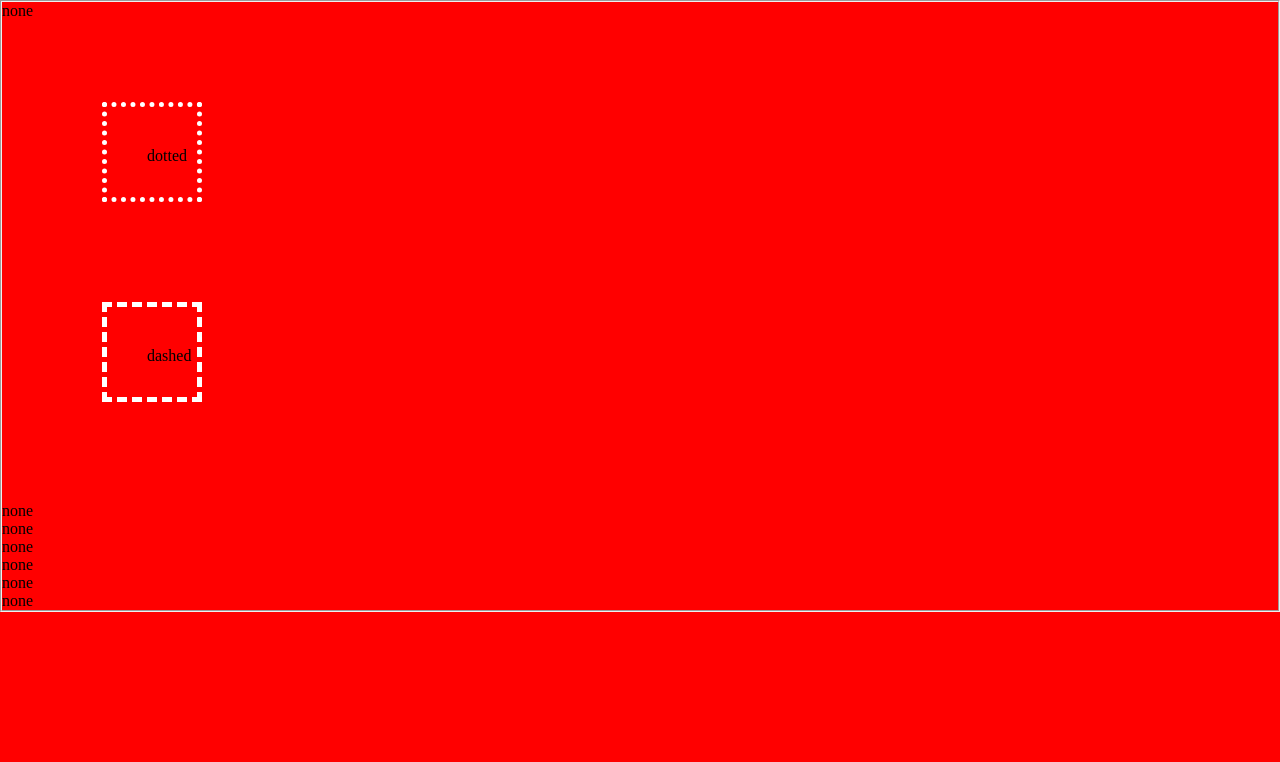
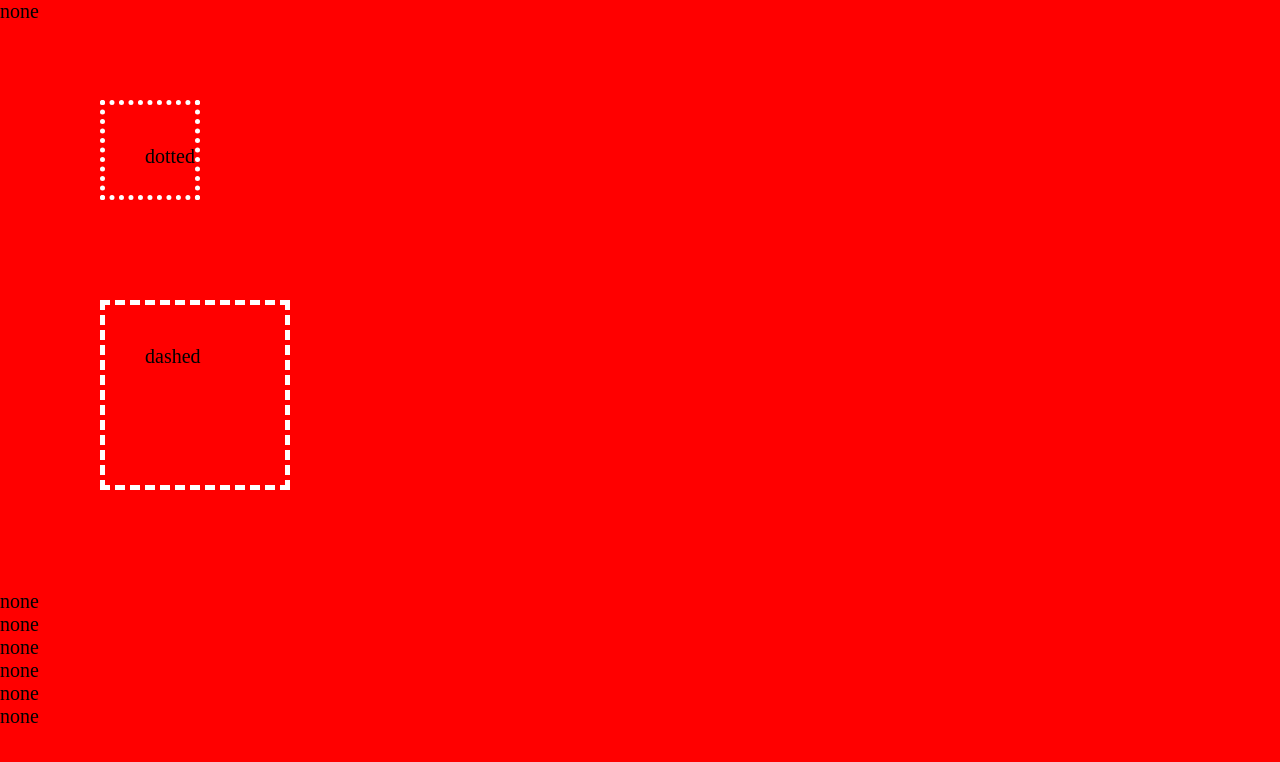
Before and after one commit to KazimAkyol/ekran-resmi_denemesi, a plain HTML site: page index.html in a window 1280 px wide. Drawn offline with Linux system fonts and the light colour scheme.

Commit message:
denayed2

```diff
--- a/index.html
+++ b/index.html
@@ -7,8 +7,6 @@
     <title>deneme_715</title>
   </head>
   <body>
-    <form action="">
-        <fieldset>
     <div class="box-1">none</div>
     <div class="box-2">dotted</div>
     <div class="box-3">dashed</div>
@@ -18,7 +16,5 @@
     <div class="box-7">none</div>
     <div class="box-8">none</div>
     <div class="box-9">none</div>
-    </fieldset>
-    </form>
   </body>
 </html>
--- a/style.css
+++ b/style.css
@@ -1,32 +1,32 @@
-*{
+* {
   margin: 0;
   padding: 0;
-    box-sizing: border-box;
+  font-size: 20px;
   background-color: red;
 }
 
-.box-1{
+.box-1 {
   padding: 0;
   height: 0;
   width: 0;
   border: none;
   margin: 0;
 }
-.box-2{
+.box-2 {
   padding: 40px;
   height: 100px;
   width: 100px;
-    border: 5px dotted;
+  border: 5px dotted #aaa;
   border-color: white;
   margin: 100px;
+  box-sizing: border-box;
 }
 
-.box-3{
+.box-3 {
   padding: 40px;
   height: 100px;
   width: 100px;
   border: 5px dashed;
   border-color: white;
   margin: 100px;
-
 }
```
Lines whose indentation alone changed are shown as unchanged.
